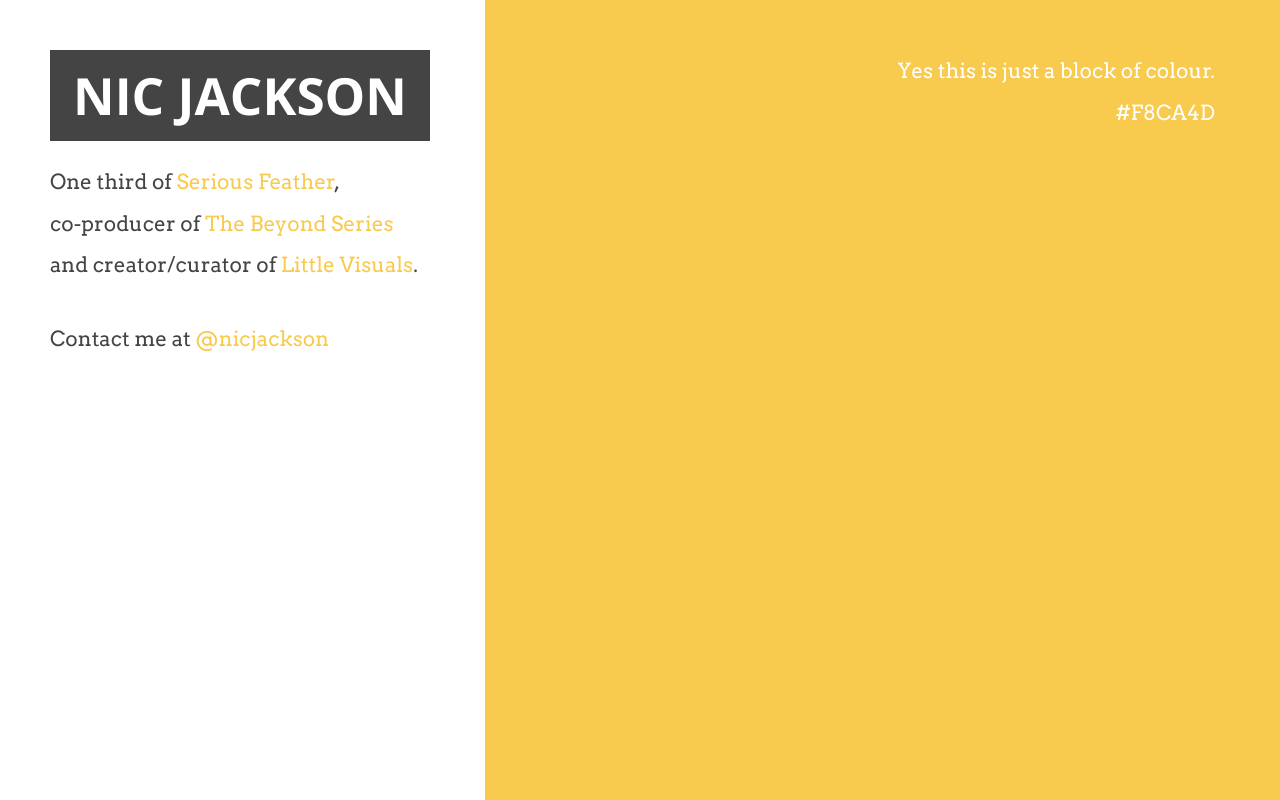
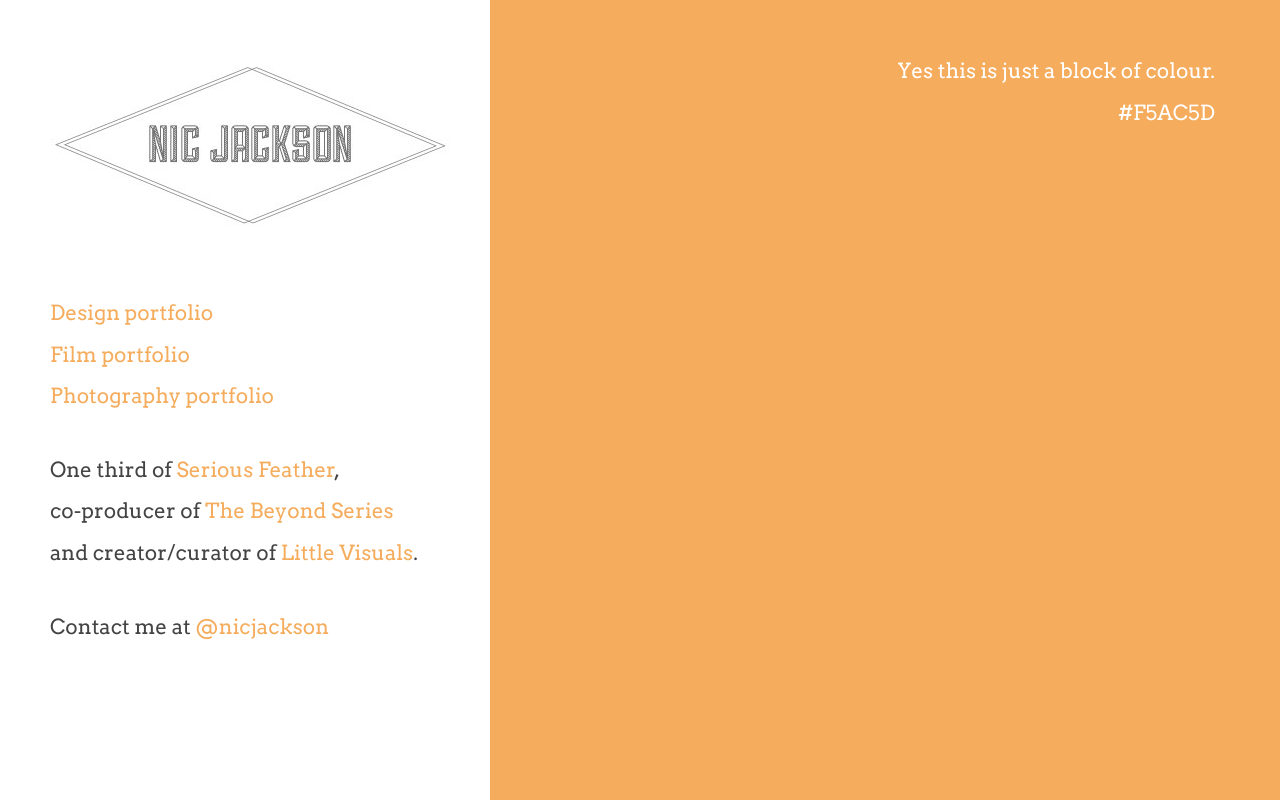
Before and after one commit to nicjackson/nicjackson, a plain HTML site: page index.html in a window 1280 px wide. Drawn offline with nearby package versions, Linux system fonts and the light colour scheme.

Commit message:
Big push

```diff
--- a/css/custom.css
+++ b/css/custom.css
@@ -89,13 +89,13 @@
 
 body {
   color: #444444;
-  background: #F8CA4D;
+  background: #f5ac5d;
   background-repeat:no-repeat;
   background-position:right;
 }
 
 a {
-  color: #F8CA4D;
+  color: #f5ac5d;
   text-decoration: none;
 }
 
@@ -115,7 +115,7 @@
 }
 
 .side-bar {
-  width: 435px;
+  width: 440px;
   height: 100%;
   background: white;
   padding: 0 0 0 50px;
@@ -123,15 +123,10 @@
 }
 
 .logo {
-  background: #444444;
-  width: 340px;
-  padding: 20px;
-  color: #fff;
-  font-family: 'Open Sans', sans-serif;
-  font-weight: 700;
-  margin: 50px 0 20px 0;
-  text-align: center;
+  width: 400px;
+  margin: 50px 0 50px 0;
 }
+
 
 .hex {
   color: #fff;
@@ -161,8 +156,8 @@
 }
 
 .logo {
-  width: 260px;
-  margin: 0;
+  width: 300px;
+  margin: 0 0 10px 0;
 }
 
 }
--- a/index.html
+++ b/index.html
@@ -26,13 +26,16 @@
   <body>
 
       <div class="side-bar">
-      <h1 class="logo">NIC JACKSON</h1>
+      <img class="logo" src="logo.jpg">
+
+            <p class="header"><a target="_blank" href="http://www.behance.net/nicjackson">Design portfolio</a></p><p> <a target="_blank" href="http://cargocollective.com/nicjackson">Film portfolio</a></p><p> <a target="_blank" href="http://www.analogue.it">Photography portfolio</a></p><br><br>
+
              <p>One third of <a target="_blank" href="http://www.seriousfeather.com">Serious Feather</a>,<br> co-producer of <a target="_blank" href="http://www.beyondseries.co.uk">The Beyond Series</a><br> and creator/curator of <a target="_blank" href="http://www.littlevisuals.co">Little Visuals</a>.</p><br><br>
 
              <p>Contact me at <a target="_blank" href="http://www.twitter.com/nicjackson">@nicjackson</a></p>
       </div>
 
-      <p class="hex">Yes this is just a block of colour.<br>#F8CA4D</p>
+      <p class="hex">Yes this is just a block of colour.<br>#F5AC5D</p>
 
   <script>
   (function(i,s,o,g,r,a,m){i['GoogleAnalyticsObject']=r;i[r]=i[r]||function(){
```
Also changed, not shown: logo.jpg (added), logo.png (added).
